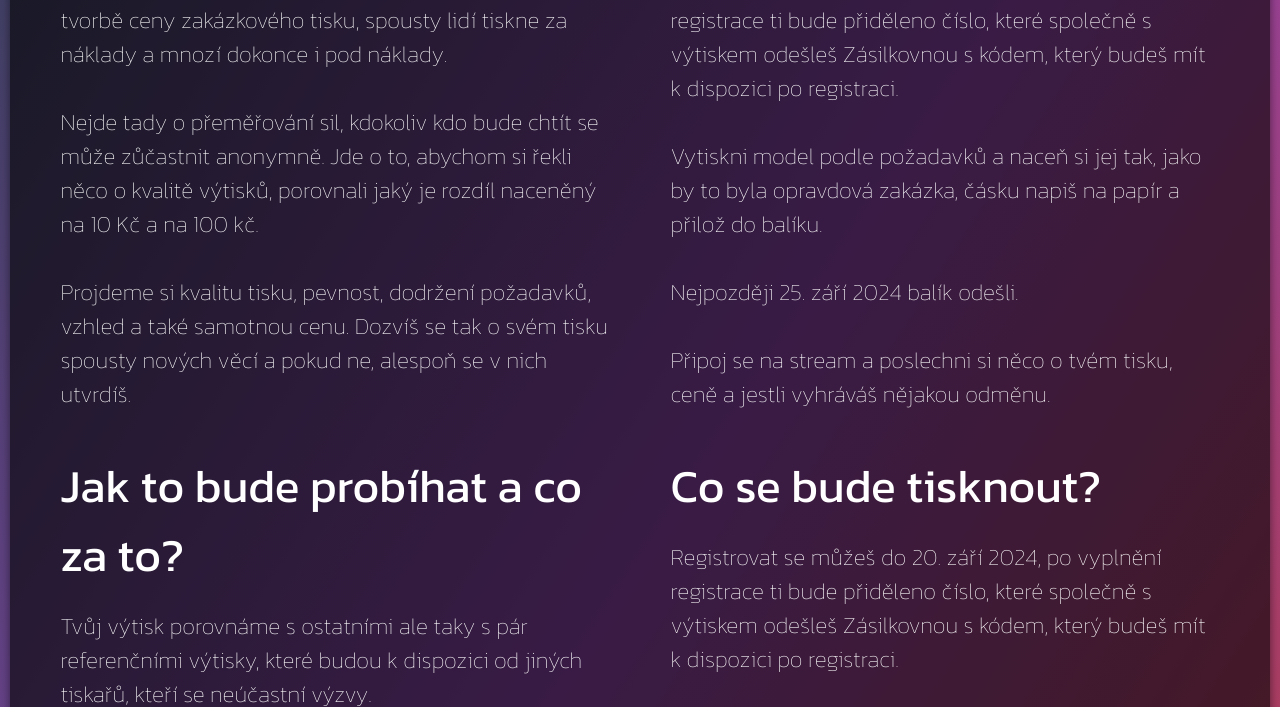
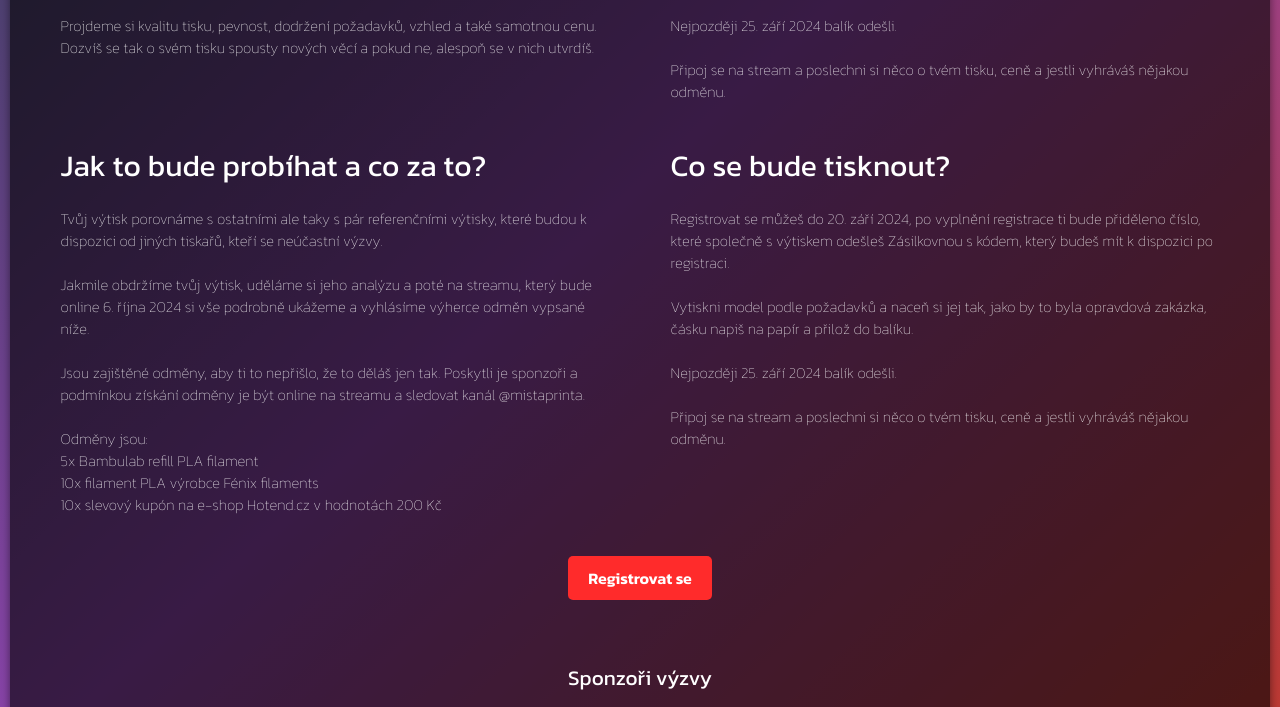
Before and after one commit to jakubfrasunek/registration, a plain HTML site: page index.html in a window 1280 px wide. Shown: the part 420-1127 px from the top of the page. Drawn offline with Linux system fonts and the light colour scheme.

Commit message:
Update style.css

```diff
--- a/style.css
+++ b/style.css
@@ -11,6 +11,7 @@ body {
   justify-content: center;
   min-height: 100vh;
   width: 100%;
+  font-size: 0.65em;
   padding: 0 10px;
 }
 body::before {
```
